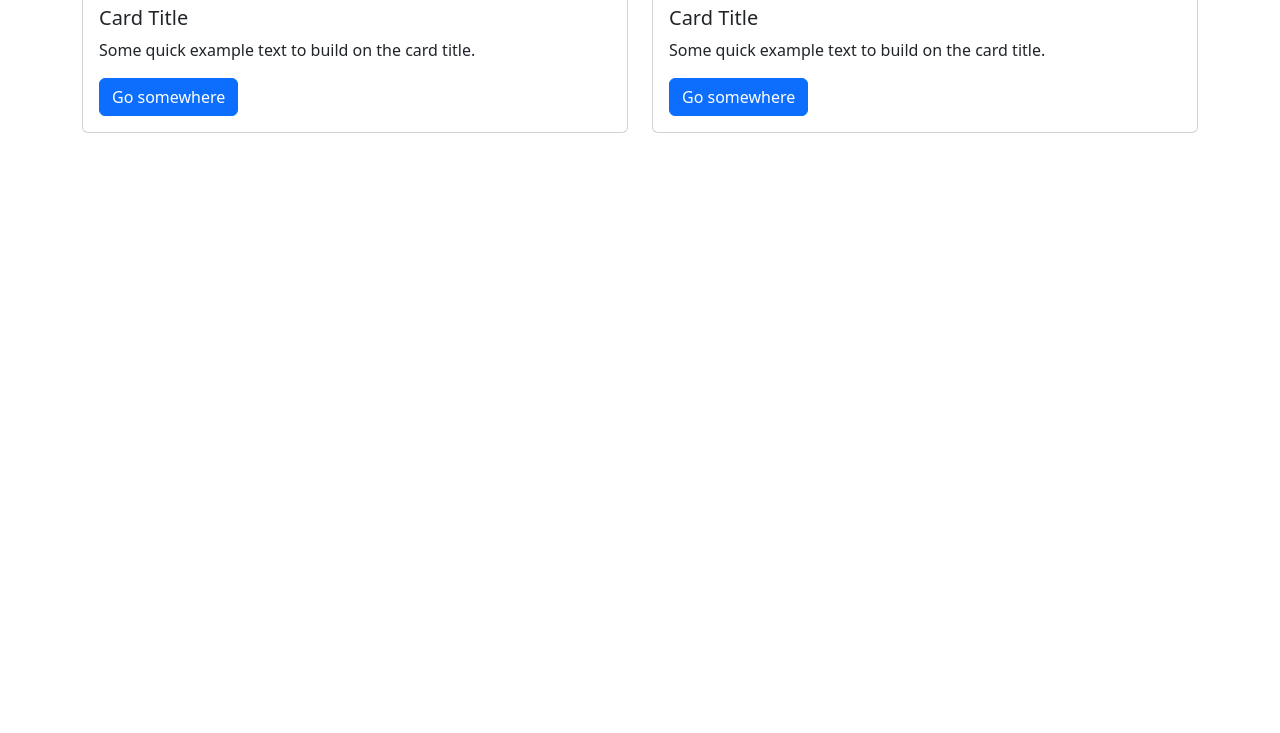
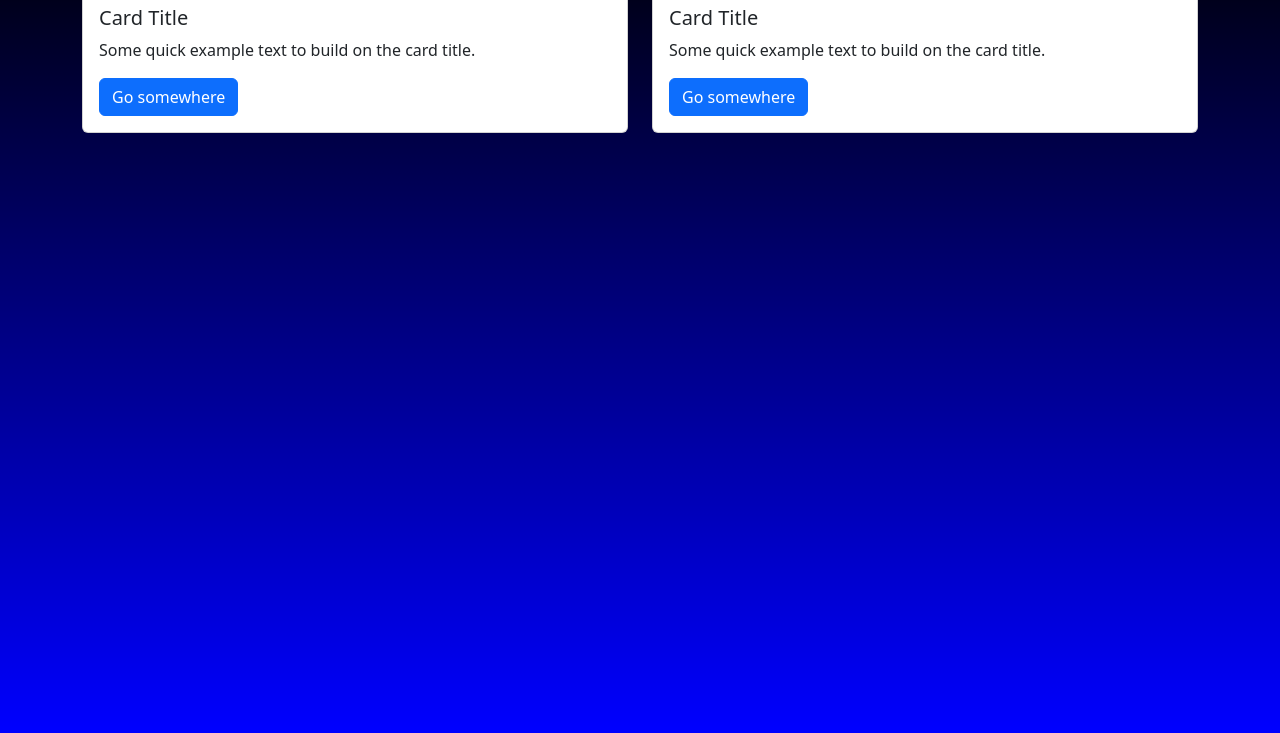
Before and after one commit to robsv/website, a plain HTML site: page other.html in a window 1280 px wide. Shown: the part 91-824 px from the top of the page. Before the commit the page ends 800 px from the top, so only its background shows below. Drawn offline with nearby package versions, Linux system fonts and the light colour scheme.

Commit message:
Changed other.html

```diff
--- a/other.html
+++ b/other.html
@@ -6,6 +6,12 @@
     <title>Bootstrap Page</title>
     <!-- Bootstrap CSS -->
     <link href="https://cdn.jsdelivr.net/npm/bootstrap@5.3.2/dist/css/bootstrap.min.css" rel="stylesheet">
+    <style>
+        body {
+            background: linear-gradient(to bottom, #000000, #0000ff);
+            min-height: 100vh;
+        }
+    </style>
 </head>
 <body>
     <div class="container">
```
